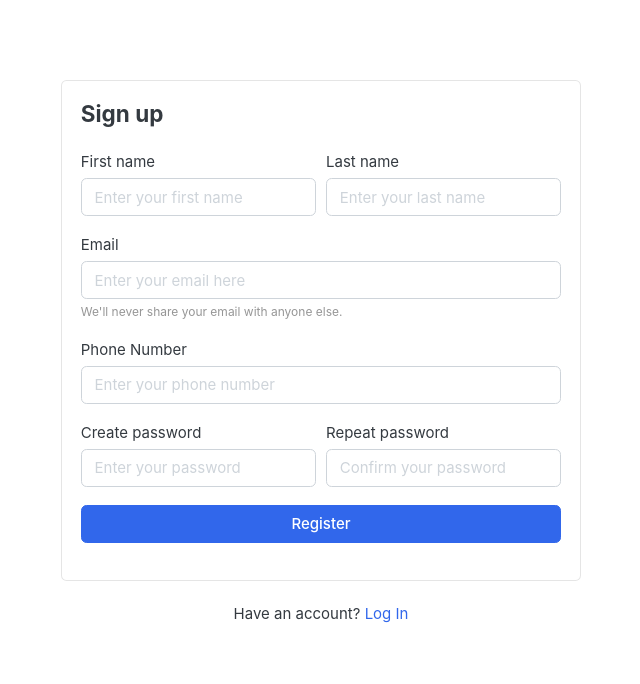
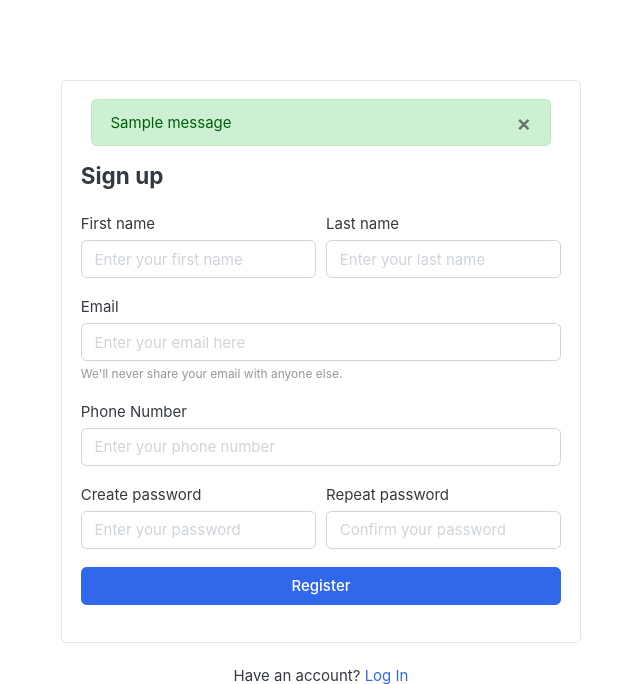
Before and after one commit to JosueBRM/SuuAri, a Django app: page /accounts/register/ in a window 1280 px wide. Shown: the part 118-802 px from the top of the page, without its empty margins (319-959 px from the left). Run offline with Django 4.2, Linux system fonts and the light colour scheme; data comes from the database, SQL or seed files in the repository; both versions use the stored data as it was after the commit; one stand-in notice (Sample message) is shown; some libraries are stand-ins or nearby versions; some web fonts are replaced.

Commit message:
registration alert done!! c:

```diff
--- a/accounts/views.py
+++ b/accounts/views.py
@@ -1,7 +1,8 @@
-from django.shortcuts import render
+from django.shortcuts import render, redirect
 
 from accounts.models import Account
 from .forms import RegistrationForm
+from django.contrib import messages
 
 
 def register(request):
@@ -20,6 +21,8 @@ def register(request):
 
             user.phone_number = phone_number
             user.save()
+            messages.success(request, 'Registration succesfully')
+            return redirect('register')
     else:
         form = RegistrationForm()
     context = {
--- a/suuari/settings.py
+++ b/suuari/settings.py
@@ -137,3 +137,9 @@ MEDIA_ROOT = BASE_DIR / 'media'
 # https://docs.djangoproject.com/en/4.2/ref/settings/#default-auto-field
 
 DEFAULT_AUTO_FIELD = 'django.db.models.BigAutoField'
+
+from django.contrib.messages import constants as messages
+
+MESSAGE_TAGS = {
+    messages.ERROR: 'danger',
+}
--- a/templates/accounts/register.html
+++ b/templates/accounts/register.html
@@ -7,6 +7,7 @@
   <!-- ============================ COMPONENT REGISTER   ================================= -->
   <div class="card mx-auto" style="max-width:520px; margin-top:40px;">
     <article class="card-body">
+    {% include 'includes/alerts.html' %}
       <header class="mb-4">
         <h4 class="card-title">Sign up</h4>
       </header>
--- /dev/null
+++ b/templates/includes/alerts.html
@@ -0,0 +1,12 @@
+{% if messages %}
+
+{% for message in messages %}
+<div id="message" class="container">
+    <div{% if message.tags %} class="alert alert-{{ message.tags }}" {% endif %} role="alert">
+        <button type="button" class="close" data-dismiss="alert"><span aria-hidden="true">&times;</span></button>
+        {% if message.level == DEFAULT_MESSAGE_LEVELS.ERROR %}Important: {% endif %}
+        {{ message }}
+</div>
+</div>
+{% endfor %}
+{% endif %}
```
Also changed, not shown: db.sqlite3.
